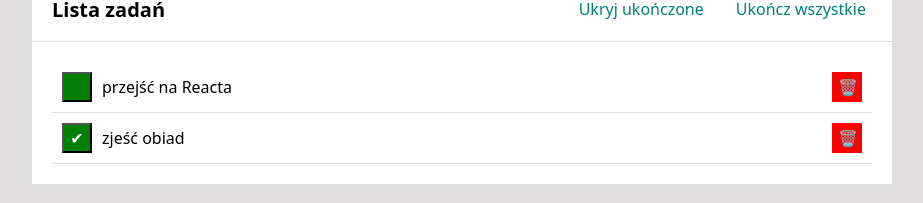
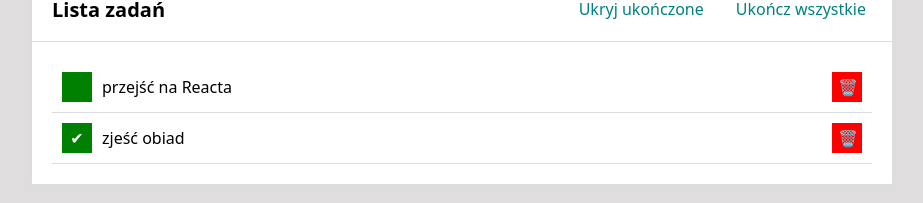
Before and after one commit to blankapalucka/to-do-list-react, a React (Create React App) app: page / in a window 1280 px wide. Shown: the part 276-479 px from the top of the page, without its empty margins (178-1101 px from the left). Built offline with nearby package versions, Linux system fonts and the light colour scheme.

Commit message:
code clean-up

```diff
--- a/src/Header/index.js
+++ b/src/Header/index.js
@@ -2,6 +2,6 @@ const Header =({title}) => (
     <header>
         <h1>{title}</h1>
     </header>
-)
+);
 
 export default Header;
--- a/src/Tasks/style.css
+++ b/src/Tasks/style.css
@@ -25,13 +25,16 @@
     height: 30px;
     text-decoration: none;
     transition: 0.3s;
+    border:none;
 }
+
 
 .tasks__button--toggleDone {
     background-color: green;
     width: 30px;
     height: 30px;
     color: white;
+    border:none;
 }
 
 .tasks__button--remove {
```
Also changed, not shown: src/Buttons/style.css (+4 -3 lines), src/Form/index.js (+4 -4 lines).
